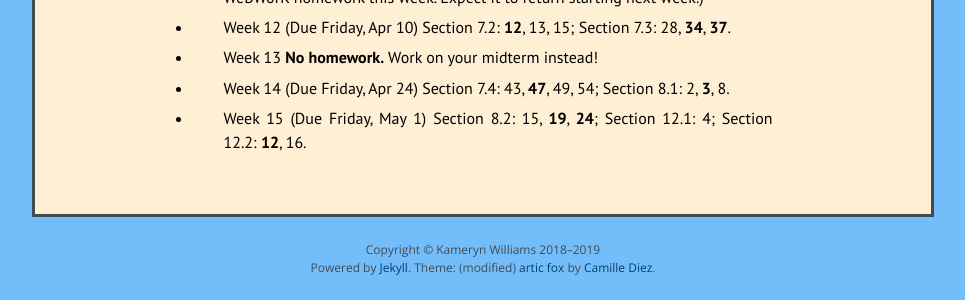
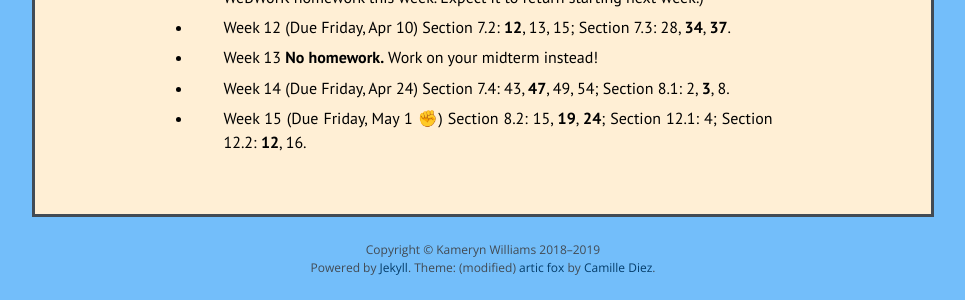
Before and after one commit to kamerynjw/kamerynjw.github.io, a Jekyll site: the page built from teaching/2020/math372.md, in a window 1280 px wide and 900 px high, scrolled down 2517 px. Shown: the part 587-887 px from the top of the window, without its empty margins (157-1122 px from the left). Built offline with Jekyll 4.4.1, drawn with Linux system fonts in a browser that asks for light colours; nearby versions of some CDN libraries; formulas are drawn with MathJax 3.

Commit message:
forgot to mark international worker's day for the due date

```diff
--- a/teaching/2020/math372.md
+++ b/teaching/2020/math372.md
@@ -131,4 +131,4 @@ A subselection of the bolded problems will be graded. You must still do all prob
 
 * Week 14 (Due Friday, Apr 24) Section 7.4: 43, **47**, 49, 54; Section 8.1: 2, **3**, 8.
 
-* Week 15 (Due Friday, May 1) Section 8.2: 15, **19**, **24**; Section 12.1: 4; Section 12.2: **12**, 16.
+* Week 15 (Due Friday, May 1 ✊) Section 8.2: 15, **19**, **24**; Section 12.1: 4; Section 12.2: **12**, 16.
```
